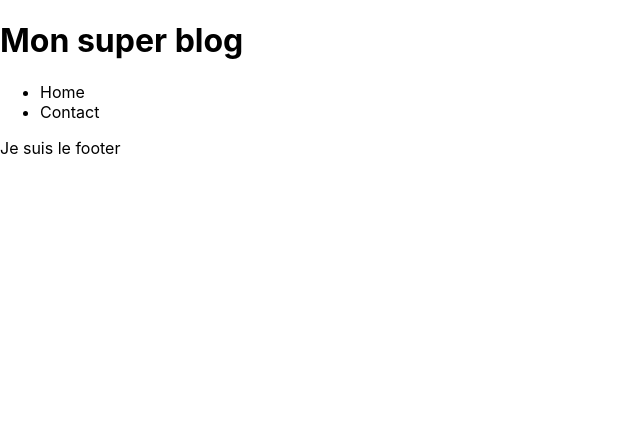
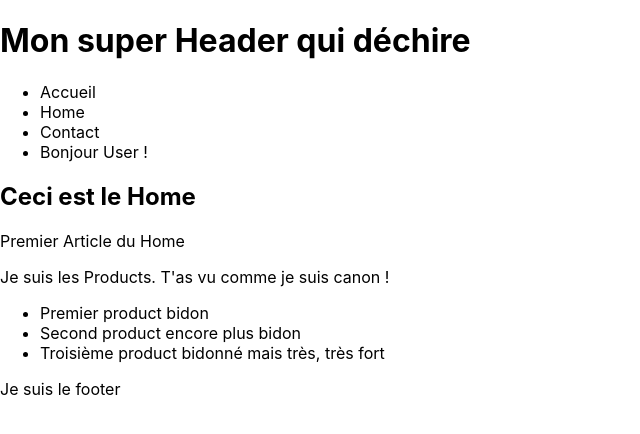
Before and after one commit to emilyalex83/exercice-react1, a React (Create React App) app in the folder exercice-react/: page / in a window 1280 px wide. Shown: the top 434 px of the page, without its empty margins (0-640 px from the left). Built offline with nearby package versions, Linux system fonts and the light colour scheme.

Commit message:
user logged

```diff
--- a/exercice-react/src/App.js
+++ b/exercice-react/src/App.js
@@ -1,13 +1,18 @@
-import Footer from "./Footer";
-import Header from "./Header";
+import './App.css';
+import Header from './Header';
+import Footer from './Footer';
+import Home from './Home';
+
+
 
 
 function App() {
   return (
-    <div>
-      <Header />
-      <Footer />
-    </div>
+    <>
+    <Header />
+    <Home />
+    <Footer />
+    </>
   );
 }
 
--- a/exercice-react/src/Header.js
+++ b/exercice-react/src/Header.js
@@ -1,15 +1,23 @@
+const userLogged = true /* ou false, variable pour tester l'user */
+
 function Header() {
     return (
         <header>
-        <h1>Mon super blog</h1>
+        <h1>Mon super Header qui déchire</h1>
         <nav>
             <ul>
+                <li>Accueil</li>
                 <li>Home</li>
                 <li>Contact</li>
+                { userLogged ?
+                    (<li>Bonjour User !</li>)
+                :
+                    (<li>Bonjour, connecte toi !</li>)
+                }
             </ul>
         </nav>
         </header>
-    );
+    )
 }
 
 export default Header;
--- /dev/null
+++ b/exercice-react/src/Home.js
@@ -0,0 +1,15 @@
+import Products from './Products';
+function Home() {
+    return (
+        <div>
+        <article>
+            <h2>Ceci est le Home </h2>
+                <p>Premier Article du Home
+                </p>
+        </article>
+        <Products />
+        </div>
+    )
+}
+
+export default Home;
--- /dev/null
+++ b/exercice-react/src/Products.js
@@ -0,0 +1,20 @@
+function Products() {
+    return (
+        <div>
+        <p>Je suis les Products. T'as vu comme je suis canon !</p>
+        <ul>
+            <li>
+                Premier product bidon
+            </li>
+            <li>
+                Second product encore plus bidon
+            </li>
+            <li>
+                Troisième product bidonné mais très, très fort
+            </li>
+        </ul>
+        </div>
+    )
+}
+
+export default Products;
```
Lines whose indentation alone changed are shown as unchanged.
